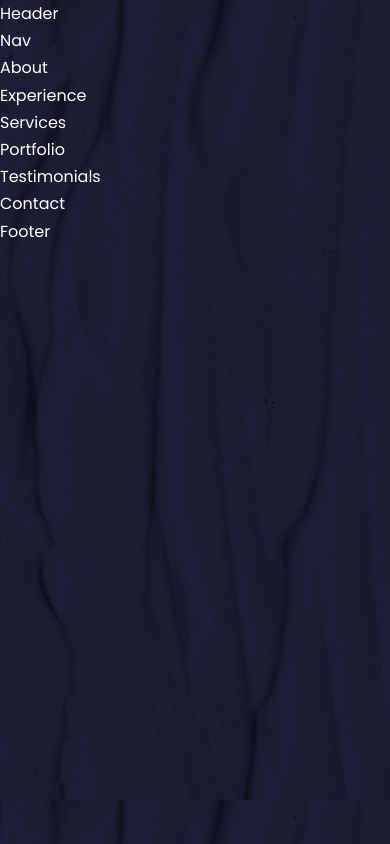
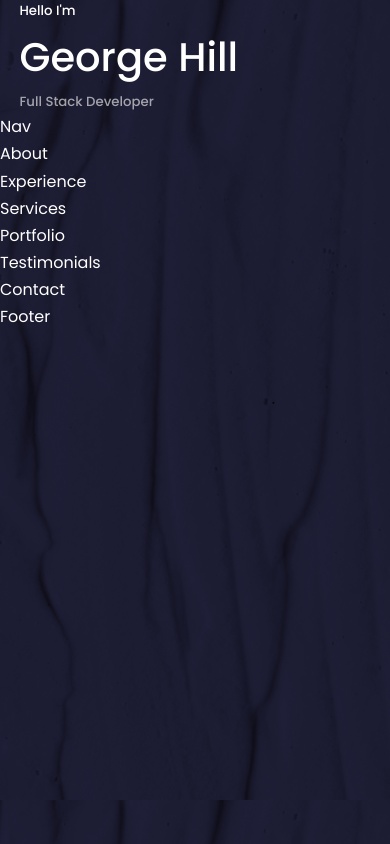
Before and after one commit to georgeophill/Portfolio-Website-React, a React (Create React App) app: page / in a window 390 px wide. Built offline with nearby package versions, Linux system fonts and the light colour scheme.

Commit message:
CTA for header

```diff
--- a/src/components/header/Header.jsx
+++ b/src/components/header/Header.jsx
@@ -3,7 +3,13 @@ import './header.css'
 
 const header = () => {
   return (
-    <div> Header </div>
+  <header>
+    <div className="container header__container">
+      <h5>Hello I'm</h5>
+      <h1>George Hill</h1>
+      <h5 className="text-light"> Full Stack Developer</h5>
+    </div>
+  </header>
   )
 }
 
--- a/src/index.css
+++ b/src/index.css
@@ -125,13 +125,13 @@ img {
   }
 }
 
-/*=================== Media Queries (Medium Devices) ====================*/
+/*=================== Media Queries (Small Devices) ====================*/
 
 @media screen and (max-width: 600px) {
   .container{
-    width: var(--container-width-md);
+    width: var(--container-width-sm);
   }
-  section {
-    margin-top: 6rem;
+  section > h2 {
+    margin-bottom: 2rem;
   }
 }
```
Also changed, not shown: src/components/header/CTA.jsx (added, +12 -0 lines).
